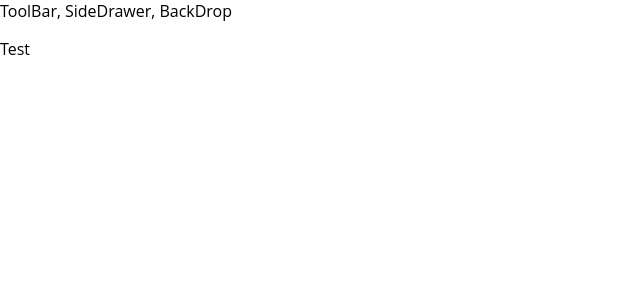
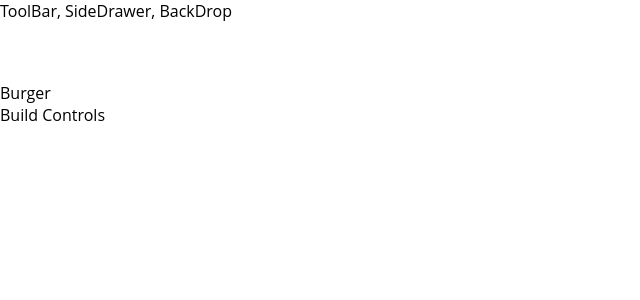
Before and after one commit to RaidenDilan/Burger-Builder, a React app: page / in a window 1280 px wide. Shown: the top 300 px of the page, without its empty margins (0-640 px from the left). Built offline with nearby package versions, Linux system fonts and the light colour scheme; the HTML template or start-up script is replaced by a standard one.

Commit message:
Starting Implementation of The Burger Builder Container

```diff
--- a/src/App.js
+++ b/src/App.js
@@ -1,13 +1,14 @@
 import React, { Component } from 'react';
 
 import Layout from './components/Layout/Layout';
+import BurgerBuilder from './containers/BurgerBuilder/BurgerBuilder';
 
 class App extends Component {
   render() {
     return (
       <div>
         <Layout>
-          <p>Test</p>
+          <BurgerBuilder />
         </Layout>
       </div>
     );
--- /dev/null
+++ b/src/components/Layout/Layout.css
@@ -0,0 +1,3 @@
+.Content {
+  margin-top: 60px;
+}
--- a/src/components/Layout/Layout.js
+++ b/src/components/Layout/Layout.js
@@ -1,11 +1,16 @@
 import React from 'react';
 
 import Aux from '../../hoc/Aux';
+import classes from './Layout.css';
 
 const layout = (props) => (
   <Aux>
     <div>ToolBar, SideDrawer, BackDrop</div>
-    <main>{ props.children }</main>
+    <main
+      className={ classes.Content }
+      >
+      { props.children }
+    </main>
   </Aux>
 );
 
--- /dev/null
+++ b/src/containers/BurgerBuilder/BurgerBuilder.js
@@ -0,0 +1,16 @@
+import React, { Component } from 'react';
+
+import Aux from '../../hoc/Aux';
+
+class BurgerBuilder extends Component {
+  render() {
+    return (
+      <Aux>
+        <div>Burger</div>
+        <div>Build Controls</div>
+      </Aux>
+    );
+  }
+};
+
+export default BurgerBuilder;
```
Also changed, not shown: 1 other file (tests, documents, lock files or other folders).
